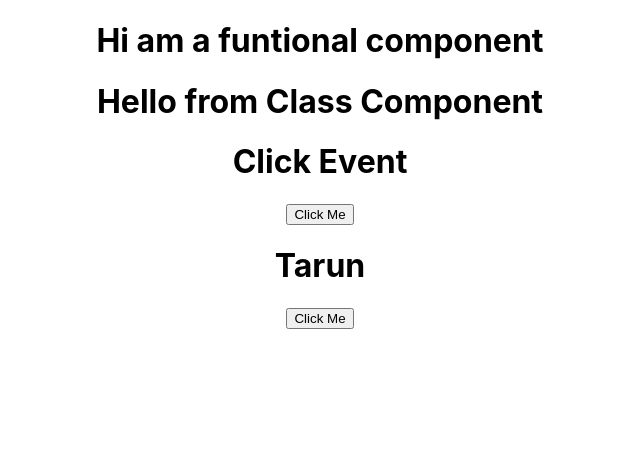
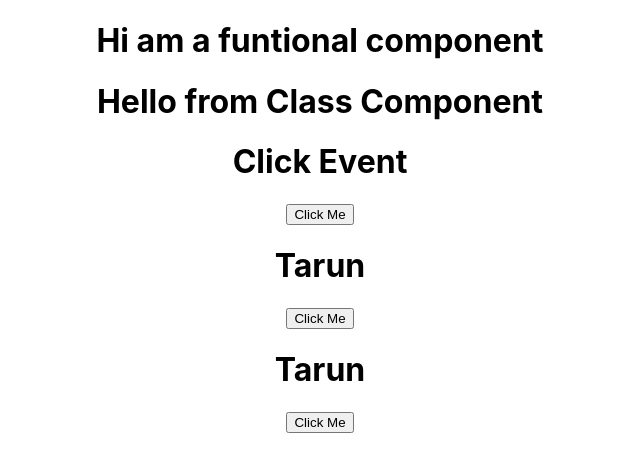
Before and after one commit to Tarunkumar2407/ReactBasics, a React (Create React App) app: page / in a window 1280 px wide. Shown: the top 472 px of the page, without its empty margins (320-960 px from the left). Built offline with nearby package versions, Linux system fonts and the light colour scheme.

Commit message:
state in class

```diff
--- a/src/App.js
+++ b/src/App.js
@@ -3,6 +3,7 @@
 import ClickEvent from './Components/ClickEvent';
 import FunctionalComp from './Components/FunctionalComp';
 import State from './Components/State';
+import StateInClass from './Components/StateInClass';
 
 function App() {
   return (
@@ -11,6 +12,7 @@
       <ClassComponent />
       <ClickEvent />
       <State />
+      <StateInClass />
     </div>
   );
 }
--- /dev/null
+++ b/src/Components/StateInClass.js
@@ -0,0 +1,22 @@
+import React, { Component } from 'react'
+
+export default class StateInClass extends Component {
+
+    constructor() {
+        super();
+        this.state= {
+            data: "Tarun",
+        }
+    }
+    nameChange() {
+        this.setState({data: "Ravi"})
+    }
+  render() {
+    return (
+      <div>
+        <h1>{this.state.data}</h1>
+        <button onClick={() => this.nameChange()}>Click Me</button>
+      </div>
+    )
+  }
+}
```
